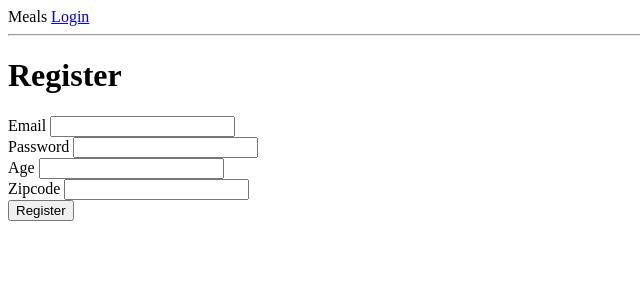
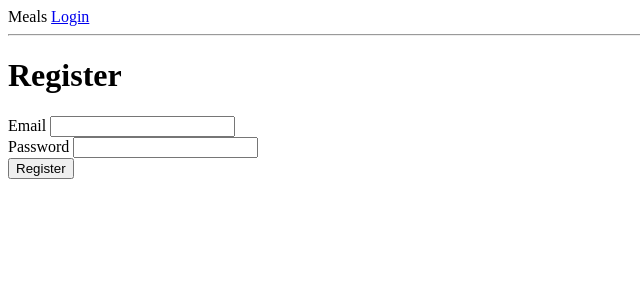
Before and after one commit to EpicRowan/Keto-Tracker, a Flask app: page /register in a window 1280 px wide. Shown: the top 300 px of the page, without its empty margins (0-640 px from the left). Run offline with Flask 2, Linux system fonts and the light colour scheme.

Commit message:
Simplified register page and form

```diff
--- a/server.py
+++ b/server.py
@@ -43,10 +43,8 @@ def register_process():
     # Get form variables
     email = request.form["email"]
     password = request.form["password"]
-    age = int(request.form["age"])
-    zipcode = request.form["zipcode"]
 
-    new_user = User(email=email, password=password, age=age, zipcode=zipcode)
+    new_user = User(email=email, password=password)
 
     db.session.add(new_user)
     db.session.commit()
--- a/templates/register_form.html
+++ b/templates/register_form.html
@@ -20,20 +20,6 @@
   </div>
 
   <div>
-    <label>
-      Age
-      <input type="number" name="age">
-    </label>
-  </div>
-
-  <div>
-    <label>
-      Zipcode
-      <input type="text" name="zipcode">
-    </label>
-  </div>
-
-  <div>
     <input type="submit" value="Register">
   </div>
 
```
